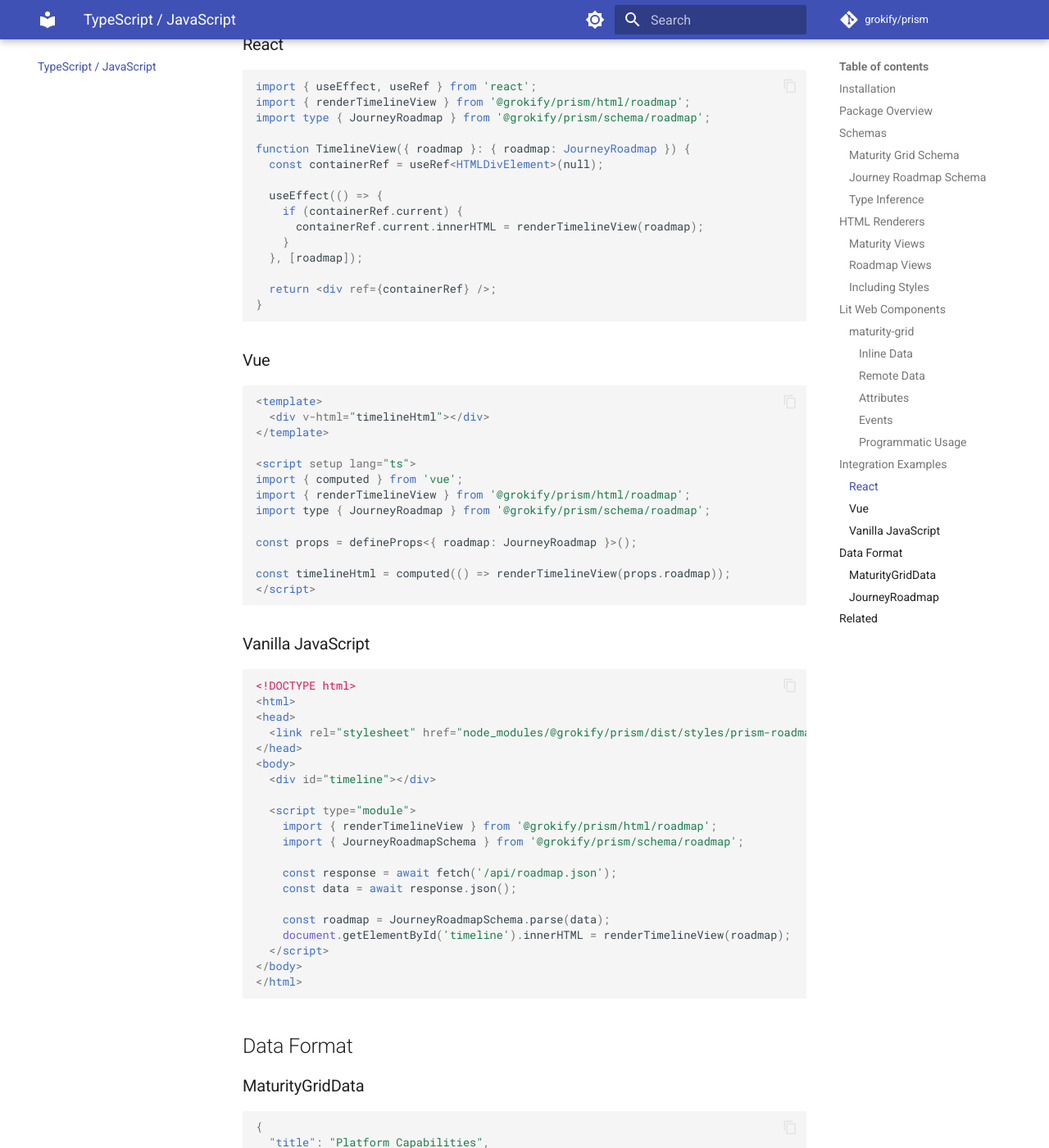
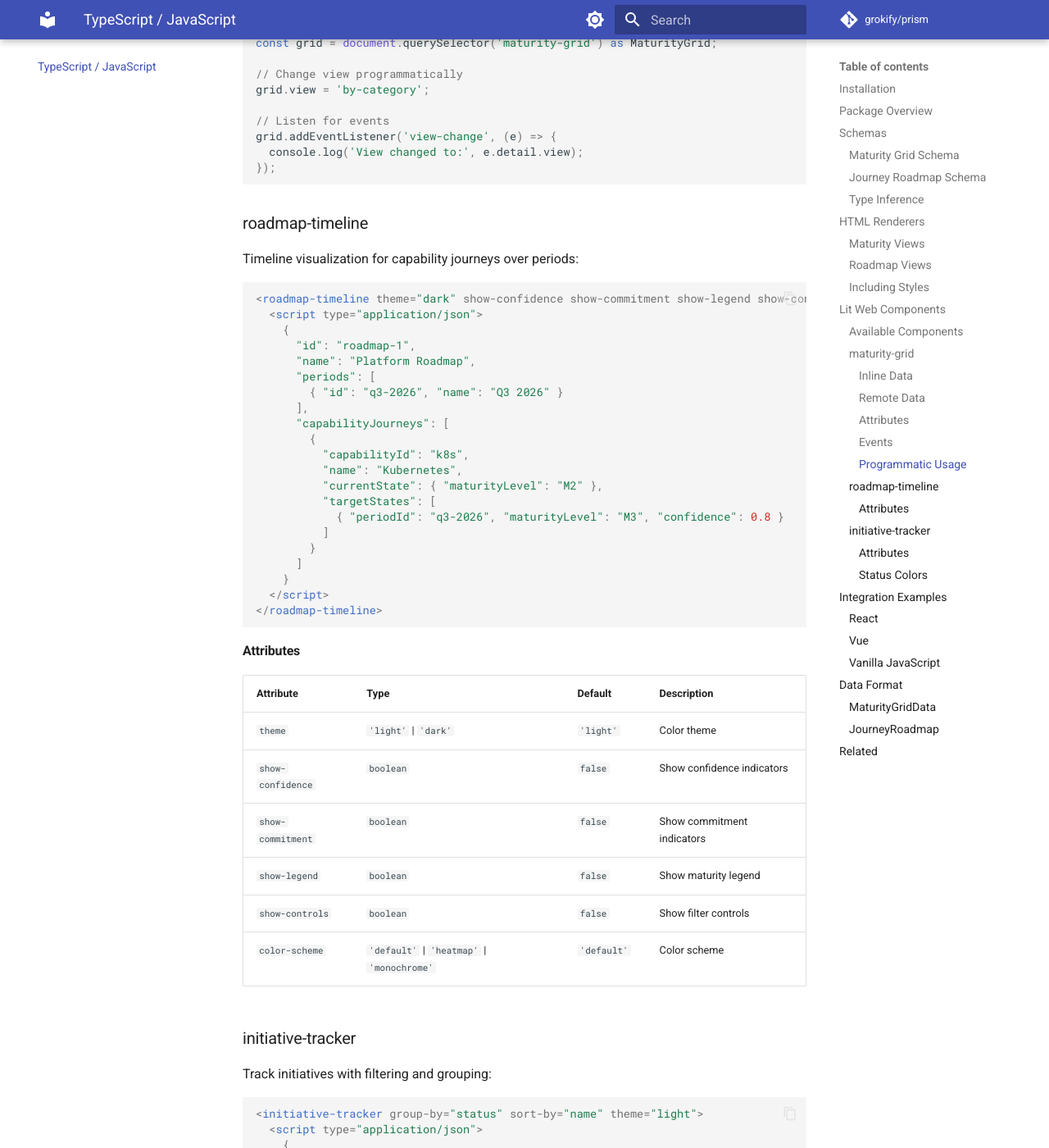
Before and after one commit to grokify/prism, an MkDocs documentation site: the page built from docs/typescript/index.md, in a window 1280 px wide and 1400 px high, scrolled down 5541 px. Shown: the whole window at 82% size. Built offline with MkDocs 1.6.1 and Material for MkDocs 9.7.7, drawn with Linux system fonts in a browser that asks for light colours; comment, search, counter and statistics services are not loaded; some of the changed text lies outside the part shown.

Commit message:
docs: update CLI and TypeScript docs for v0.9.0 features
- docs/cli/site.md: add roadmap page generation, --prism-ui-js flag,
  updated output structure with roadmap directory
- docs/typescript/index.md: add roadmap-timeline and initiative-tracker
  component documentation with attributes and usage examples

Co-Authored-By: Claude Sonnet 5 <noreply@anthropic.com>

````diff
--- a/docs/typescript/index.md
+++ b/docs/typescript/index.md
@@ -172,6 +172,14 @@ document.head.insertAdjacentHTML('beforeend', `<style>${INLINE_STYLES}</style>`)
 
 Interactive web components built with [Lit](https://lit.dev). Requires Lit as a peer dependency.
 
+### Available Components
+
+| Component | Description |
+|-----------|-------------|
+| `maturity-grid` | Capability grid with maturity overlay |
+| `roadmap-timeline` | Capability journey timeline visualization |
+| `initiative-tracker` | Initiative tracking with filtering and grouping |
+
 ### maturity-grid
 
 ```bash
@@ -252,6 +260,89 @@ grid.addEventListener('view-change', (e) => {
   console.log('View changed to:', e.detail.view);
 });
 ```
+
+### roadmap-timeline
+
+Timeline visualization for capability journeys over periods:
+
+```html
+<roadmap-timeline theme="dark" show-confidence show-commitment show-legend show-controls>
+  <script type="application/json">
+    {
+      "id": "roadmap-1",
+      "name": "Platform Roadmap",
+      "periods": [
+        { "id": "q3-2026", "name": "Q3 2026" }
+      ],
+      "capabilityJourneys": [
+        {
+          "capabilityId": "k8s",
+          "name": "Kubernetes",
+          "currentState": { "maturityLevel": "M2" },
+          "targetStates": [
+            { "periodId": "q3-2026", "maturityLevel": "M3", "confidence": 0.8 }
+          ]
+        }
+      ]
+    }
+  </script>
+</roadmap-timeline>
+```
+
+#### Attributes
+
+| Attribute | Type | Default | Description |
+|-----------|------|---------|-------------|
+| `theme` | `'light'` \| `'dark'` | `'light'` | Color theme |
+| `show-confidence` | `boolean` | `false` | Show confidence indicators |
+| `show-commitment` | `boolean` | `false` | Show commitment indicators |
+| `show-legend` | `boolean` | `false` | Show maturity legend |
+| `show-controls` | `boolean` | `false` | Show filter controls |
+| `color-scheme` | `'default'` \| `'heatmap'` \| `'monochrome'` | `'default'` | Color scheme |
+
+### initiative-tracker
+
+Track initiatives with filtering and grouping:
+
+```html
+<initiative-tracker group-by="status" sort-by="name" theme="light">
+  <script type="application/json">
+    {
+      "initiatives": [
+        {
+          "id": "init-1",
+          "name": "Zero Trust Implementation",
+          "status": "in_progress",
+          "teamId": "platform",
+          "periodId": "q3-2026"
+        }
+      ],
+      "teams": [
+        { "id": "platform", "name": "Platform Team" }
+      ]
+    }
+  </script>
+</initiative-tracker>
+```
+
+#### Attributes
+
+| Attribute | Type | Default | Description |
+|-----------|------|---------|-------------|
+| `theme` | `'light'` \| `'dark'` | `'light'` | Color theme |
+| `group-by` | `'status'` \| `'team'` \| `'period'` | `'status'` | Grouping mode |
+| `sort-by` | `'name'` \| `'status'` \| `'team'` | `'name'` | Sort order |
+
+#### Status Colors
+
+| Status | Background | Text |
+|--------|------------|------|
+| `proposed` | #e0e7ff | #3730a3 |
+| `planned` | #dbeafe | #1e40af |
+| `in_progress` | #fef3c7 | #92400e |
+| `completed` | #d1fae5 | #065f46 |
+| `on_hold` | #fce7f3 | #9d174d |
+| `cancelled` | #f3f4f6 | #6b7280 |
 
 ## Integration Examples
 
````
Also changed, not shown: docs/cli/site.md (+14 -1 lines).
